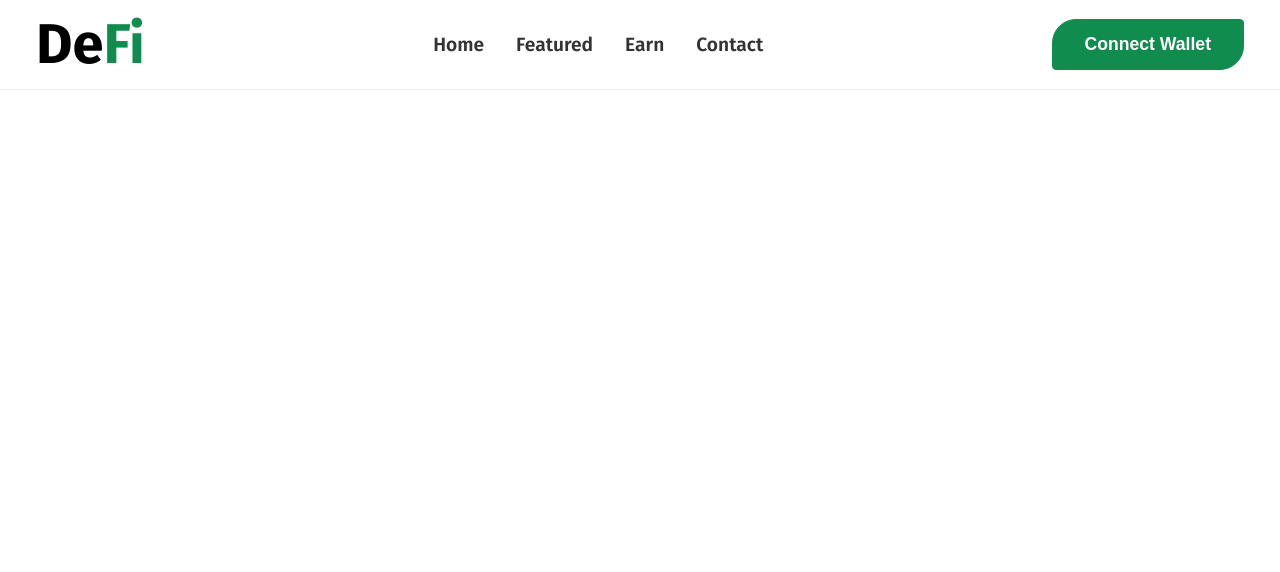
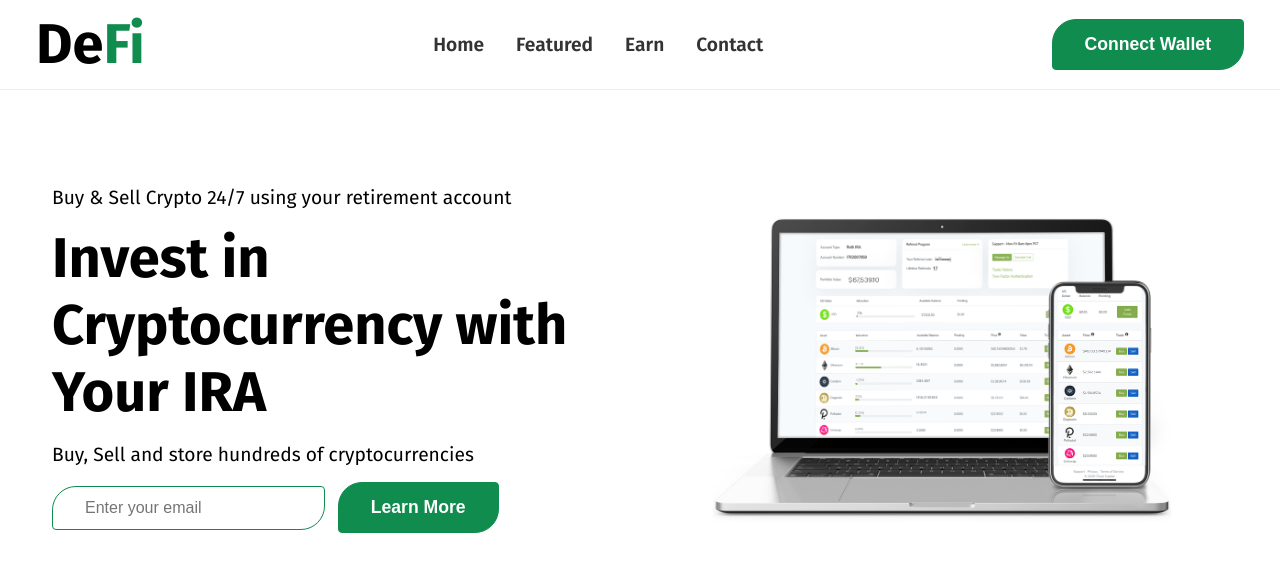
Before and after one commit to jackal7819/Cryptocurrency, a React (Create React App) app: page / in a window 1280 px wide. Shown: the top 572 px of the page. Built offline with nearby package versions, Linux system fonts and the light colour scheme; no server answers.

Commit message:
Create Hero

```diff
--- a/src/App.js
+++ b/src/App.js
@@ -1,11 +1,13 @@
 import React from 'react';
 import Navbar from './components/Navbar';
 import Featured from './components/Featured';
+import Hero from './components/Hero';
 
 const App = () => {
     return (
         <div className='App'>
             <Navbar />
+            <Hero />
             <Featured />
         </div>
     );
--- a/src/components/Featured.scss
+++ b/src/components/Featured.scss
@@ -1,7 +1,7 @@
 .featured {
     width: 100%;
     padding: 8rem 0;
-    background: #f4f4f4;
+    background: var(--background);
     clip-path: polygon(0 0, 100% 10%, 100% 100%, 0% 90%);
 
     .container {
@@ -10,6 +10,11 @@
         justify-content: center;
         align-items: center;
         padding: 1rem;
+
+        @media (max-width: 940px) {
+            grid-template-columns: 1fr;
+
+        }
     }
 
     .left {
@@ -24,6 +29,10 @@
 
         .btn {
             align-self: flex-start;
+
+            @media (max-width: 940px) {
+                align-self: center;
+            }
         }
     }
 
@@ -73,7 +82,7 @@
 }
 
 .green {
-    color: #8a2be2;
+    color: var(--primary);
 }
 
 .red {
--- /dev/null
+++ b/src/components/Hero.jsx
@@ -0,0 +1,31 @@
+import './Hero.scss';
+import Crypto from '../assests/hero-img.png';
+
+const Hero = () => {
+    return (
+        <div className='hero'>
+            <div className='container'>
+
+                {/* Left Side */}
+                <div className='left'>
+                    <p>Buy & Sell Crypto 24/7 using your retirement account</p>
+                    <h1>Invest in Cryptocurrency with Your IRA</h1>
+                    <p>Buy, Sell and store hundreds of cryptocurrencies</p>
+                    <div className='input-container'>
+                        <input type='email' placeholder='Enter your email' />
+                        <button className='btn'>Learn More</button>
+                    </div>
+                </div>
+
+                {/* Right Side */}
+                <div className='right'>
+                    <div className='img-container'>
+                        <img src={Crypto} alt="BTC" />
+                    </div>
+                </div>
+            </div>
+        </div>
+    );
+};
+
+export default Hero;
--- /dev/null
+++ b/src/components/Hero.scss
@@ -0,0 +1,41 @@
+.hero {
+    .container {
+        display: grid;
+        grid-template-columns: repeat(2, 1fr);
+        margin: 4rem auto;
+        justify-content: center;
+        align-items: center;
+        padding: 1rem;
+
+        @media (max-width: 940px) {
+            grid-template-columns: 1fr;
+            margin: 1rem 0;
+        }
+    }
+
+    .left {
+        padding: 1rem;
+    }
+
+    h1 {
+        padding: 1rem 0;
+    }
+
+    .input-container {
+        padding: 1rem 0;
+    }
+
+    .right {
+        padding: 1rem;
+    }
+
+    .img-container {
+        width: 100%;
+        display: flex;
+    }
+
+    img {
+        max-width: 80%;
+        margin: auto;
+    }
+}
```
